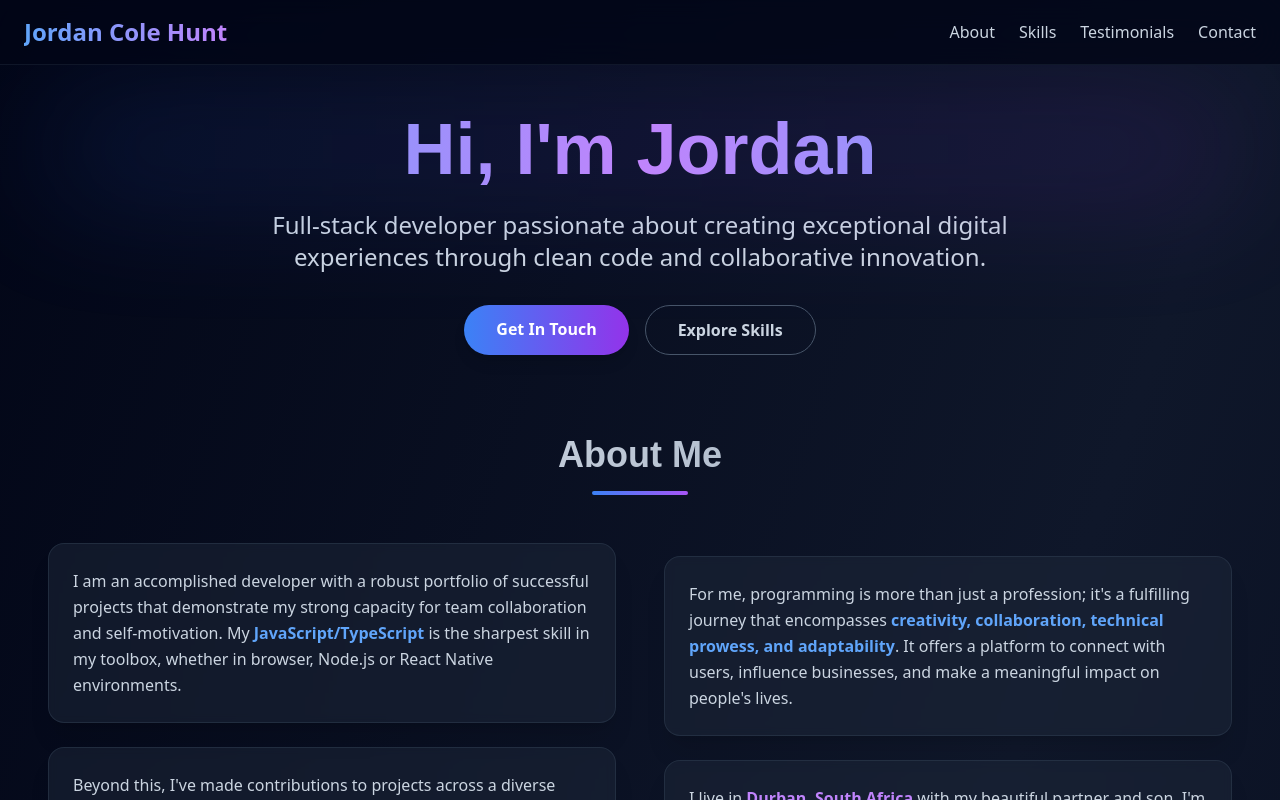
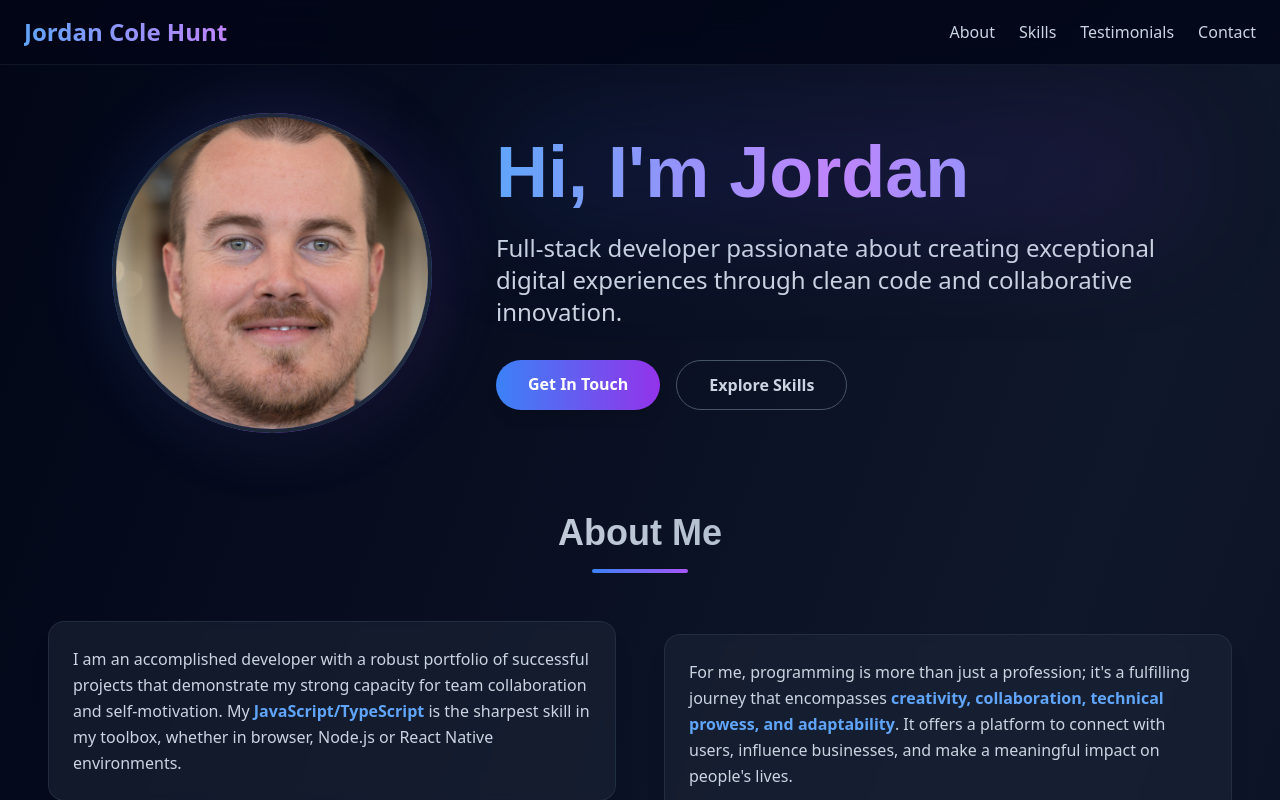
Before and after one commit to jb9k62/jordancolehunt.com, a Next.js app: page / in a window 1280 px wide. Shown: the top 800 px of the page. Built offline with nearby package versions, Linux system fonts and the light colour scheme; a web font is replaced by a local one.

Commit message:
fix build errors and add portrait pic

```diff
--- a/src/pages/index.tsx
+++ b/src/pages/index.tsx
@@ -1,4 +1,5 @@
 import Link from "next/link";
+import Image from "next/image";
 import { Label } from "@/components/ui/label";
 import { Input } from "@/components/ui/input";
 import { Textarea } from "@/components/ui/textarea";
@@ -125,25 +126,59 @@ export default function Component() {
         <main className="flex-1 max-w-7xl mx-auto px-6 py-12 md:px-12">
           {/* Hero Section */}
           <section className={cn(
-            "mb-20 text-center transition-all duration-1000 delay-500",
+            "mb-20 transition-all duration-1000 delay-500",
             isVisible ? "opacity-100 translate-y-0" : "opacity-0 translate-y-10"
           )}>
+            <div className="flex flex-col lg:flex-row items-center justify-center gap-12 lg:gap-16">
+              {/* Profile Picture */}
+              <div className={cn(
+                "relative transition-all duration-1000 delay-700",
+                isVisible ? "opacity-100 scale-100" : "opacity-0 scale-90"
+              )}>
                 <div className="relative">
-              <div className="absolute inset-0 bg-gradient-to-r from-blue-600/20 to-purple-600/20 rounded-full blur-3xl"></div>
-              <h1 className="text-5xl md:text-7xl font-bold mb-6 bg-gradient-to-r from-blue-400 via-purple-400 to-blue-400 bg-clip-text text-transparent relative">
-                Hi, I'm Jordan
+                  {/* Animated border */}
+                  <div className="absolute inset-0 bg-gradient-to-r from-blue-500 via-purple-500 to-blue-500 rounded-full animate-pulse"></div>
+                  <div className="absolute inset-1 bg-slate-950 rounded-full"></div>
+
+                  {/* Profile image */}
+                  <div className="relative">
+                    <Image
+                      src="/Jordan Hunt.JPG"
+                      alt="Jordan Cole Hunt"
+                      width={280}
+                      height={280}
+                      className="relative z-10 rounded-full object-cover w-64 h-64 lg:w-80 lg:h-80 border-4 border-slate-800 shadow-2xl"
+                      priority
+                    />
+
+                    {/* Glow effect */}
+                    <div className="absolute inset-0 rounded-full bg-gradient-to-r from-blue-500/20 to-purple-500/20 blur-2xl animate-pulse"></div>
+                  </div>
+                </div>
+              </div>
+
+              {/* Text Content */}
+              <div className="text-center lg:text-left flex-1 max-w-2xl">
+                <div className="relative mb-6">
+                  <div className="absolute inset-0 bg-gradient-to-r from-blue-600/20 to-purple-600/20 rounded-full blur-3xl lg:translate-x-0 lg:translate-y-0"></div>
+                  <h1 className="text-4xl md:text-6xl lg:text-7xl font-bold bg-gradient-to-r from-blue-400 via-purple-400 to-blue-400 bg-clip-text text-transparent relative leading-tight">
+                    Hi, I&apos;m Jordan
                   </h1>
                 </div>
-            <p className="text-xl md:text-2xl text-slate-300 mb-8 max-w-3xl mx-auto leading-relaxed">
+
+                <p className="text-lg md:text-xl lg:text-2xl text-slate-300 mb-8 leading-relaxed">
                   Full-stack developer passionate about creating exceptional digital experiences through clean code and collaborative innovation.
                 </p>
-            <div className="flex flex-col sm:flex-row justify-center gap-4">
+
+                <div className="flex flex-col sm:flex-row justify-center lg:justify-start gap-4">
                   <Link href="#contact" className="bg-gradient-to-r from-blue-500 to-purple-600 hover:from-blue-600 hover:to-purple-700 text-white px-8 py-3 rounded-full font-semibold transition-all duration-200 transform hover:scale-105 shadow-lg hover:shadow-xl text-center">
                     Get In Touch
                   </Link>
                   <Link href="#skills" className="border border-slate-600 hover:border-blue-400 text-slate-300 hover:text-blue-400 px-8 py-3 rounded-full font-semibold transition-all duration-200 hover:bg-slate-800/50 text-center">
                     Explore Skills
                   </Link>
+                </div>
+              </div>
             </div>
           </section>
 
@@ -167,7 +202,7 @@ export default function Component() {
 
                 <div className="bg-slate-800/50 backdrop-blur-sm p-6 rounded-2xl border border-slate-700/50 shadow-xl">
                   <p className="text-slate-300 leading-relaxed">
-                    Beyond this, I've made contributions to projects across a diverse range of technologies like <span className="text-purple-400 font-semibold">Kotlin, C# and Scala</span>. Currently, I'm diving deep into <span className="text-green-400 font-semibold">Python, Postgres, Cloud and Ops</span>, and exploring some low-code tools.
+                    Beyond this, I&apos;ve made contributions to projects across a diverse range of technologies like <span className="text-purple-400 font-semibold">Kotlin, C# and Scala</span>. Currently, I&apos;m diving deep into <span className="text-green-400 font-semibold">Python, Postgres, Cloud and Ops</span>, and exploring some low-code tools.
                   </p>
                 </div>
               </div>
@@ -175,13 +210,13 @@ export default function Component() {
               <div className="space-y-6">
                 <div className="bg-slate-800/50 backdrop-blur-sm p-6 rounded-2xl border border-slate-700/50 shadow-xl">
                   <p className="text-slate-300 leading-relaxed">
-                    For me, programming is more than just a profession; it's a fulfilling journey that encompasses <span className="text-blue-400 font-semibold">creativity, collaboration, technical prowess, and adaptability</span>. It offers a platform to connect with users, influence businesses, and make a meaningful impact on people's lives.
+                    For me, programming is more than just a profession; it&apos;s a fulfilling journey that encompasses <span className="text-blue-400 font-semibold">creativity, collaboration, technical prowess, and adaptability</span>. It offers a platform to connect with users, influence businesses, and make a meaningful impact on people&apos;s lives.
                   </p>
                 </div>
 
                 <div className="bg-slate-800/50 backdrop-blur-sm p-6 rounded-2xl border border-slate-700/50 shadow-xl">
                   <p className="text-slate-300 leading-relaxed">
-                    I live in <span className="text-purple-400 font-semibold">Durban, South Africa</span> with my beautiful partner and son. I'm {new Date().getFullYear() - 1991} years old and enjoy board sports, lifting weights and video games.
+                    I live in <span className="text-purple-400 font-semibold">Durban, South Africa</span> with my beautiful partner and son. I&apos;m {new Date().getFullYear() - 1991} years old and enjoy board sports, lifting weights and video games.
                   </p>
                 </div>
               </div>
@@ -280,9 +315,9 @@ export default function Component() {
 
             <div className="grid grid-cols-1 lg:grid-cols-2 gap-8 max-w-6xl mx-auto">
               <div className="group bg-slate-800/50 backdrop-blur-sm p-8 rounded-2xl border border-slate-700/50 shadow-xl hover:shadow-2xl transition-all duration-300 hover:-translate-y-1 hover:border-blue-500/50 relative">
-                <div className="absolute top-6 right-6 text-blue-400/20 text-6xl font-serif">"</div>
+                <div className="absolute top-6 right-6 text-blue-400/20 text-6xl font-serif">&ldquo;</div>
                 <blockquote className="text-slate-300 leading-relaxed text-lg relative z-10">
-                  Jordan is a highly technically skilled and curious person. On top of that he has a great deal of empathy and the ability to assess from perspectives other than his own. He has shown great self awareness in the time that I've known him and a constant drive for meaning and purpose. He will challenge the status quo to cultivate the best possible environment for him and those around him. I believe Jordan will excel in any Engineering role especially if he gets to interface with / manage other engineers.
+                  Jordan is a highly technically skilled and curious person. On top of that he has a great deal of empathy and the ability to assess from perspectives other than his own. He has shown great self awareness in the time that I&apos;ve known him and a constant drive for meaning and purpose. He will challenge the status quo to cultivate the best possible environment for him and those around him. I believe Jordan will excel in any Engineering role especially if he gets to interface with / manage other engineers.
                 </blockquote>
                 <div className="mt-6 pt-6 border-t border-slate-700/50">
                   <div className="flex items-center">
@@ -298,7 +333,7 @@ export default function Component() {
               </div>
 
               <div className="group bg-slate-800/50 backdrop-blur-sm p-8 rounded-2xl border border-slate-700/50 shadow-xl hover:shadow-2xl transition-all duration-300 hover:-translate-y-1 hover:border-purple-500/50 relative">
-                <div className="absolute top-6 right-6 text-purple-400/20 text-6xl font-serif">"</div>
+                <div className="absolute top-6 right-6 text-purple-400/20 text-6xl font-serif">&ldquo;</div>
                 <blockquote className="text-slate-300 leading-relaxed text-lg relative z-10">
                   Jordan has a vibrant positive can-do attitude to tackling all tasks and obstacles presented to him and is a great team member with his technical knowhow and his team comradery. It was a great pleasure managing and working with Jordan through various projects.
                 </blockquote>
@@ -325,7 +360,7 @@ export default function Component() {
               <h2 className="text-4xl font-bold mb-4 bg-gradient-to-r from-slate-200 to-slate-400 bg-clip-text text-transparent">Get in Touch</h2>
               <div className="w-24 h-1 bg-gradient-to-r from-blue-500 to-purple-500 mx-auto rounded-full"></div>
               <p className="text-slate-400 mt-6 max-w-2xl mx-auto">
-                Ready to bring your next project to life? Let's discuss how we can work together to create something amazing.
+                Ready to bring your next project to life? Let&apos;s discuss how we can work together to create something amazing.
               </p>
             </div>
 
```
Also changed, not shown: .claude/settings.local.json (added), public/Jordan Hunt.JPG (added). Lines whose indentation alone changed are shown as unchanged.
